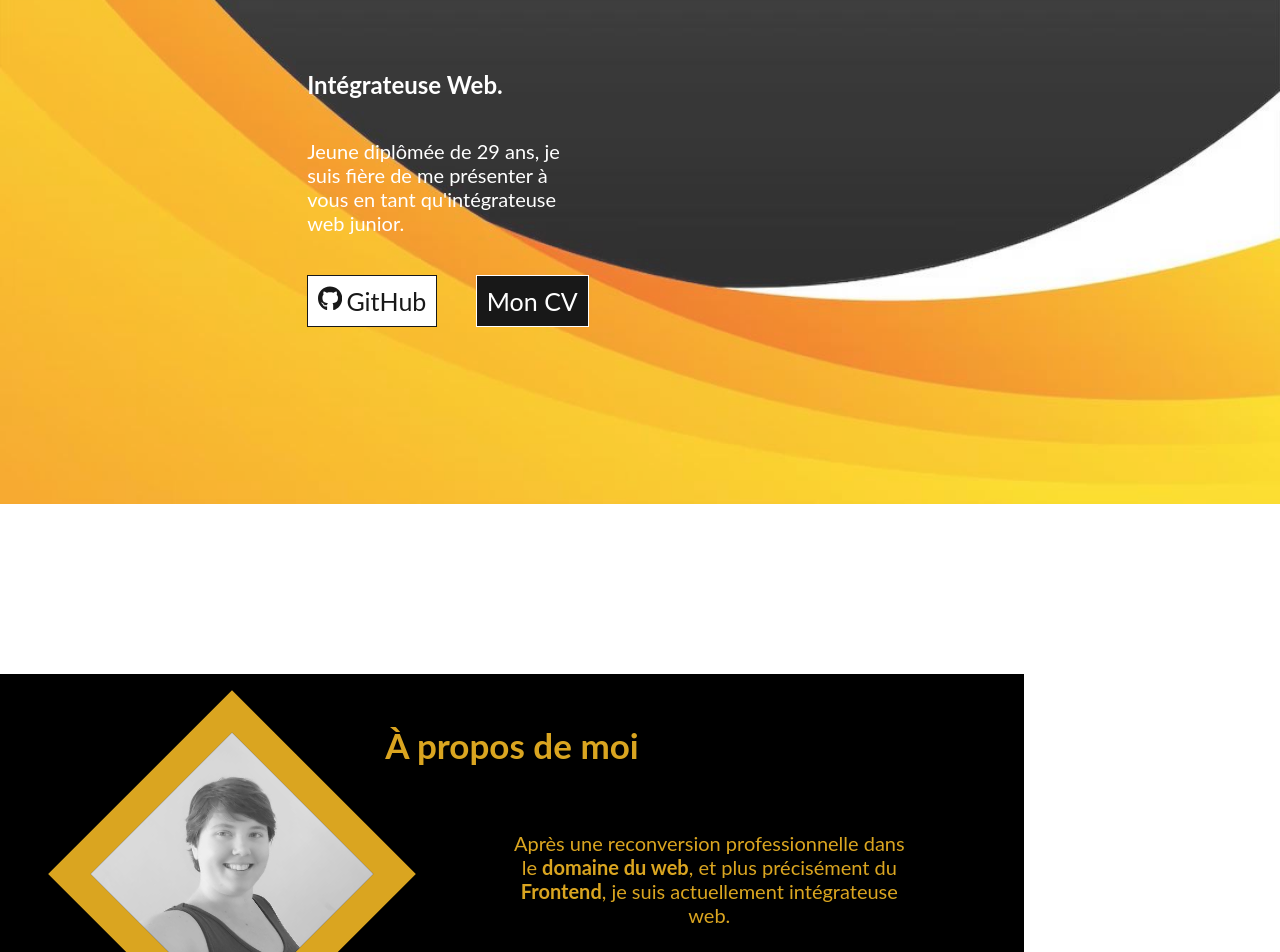
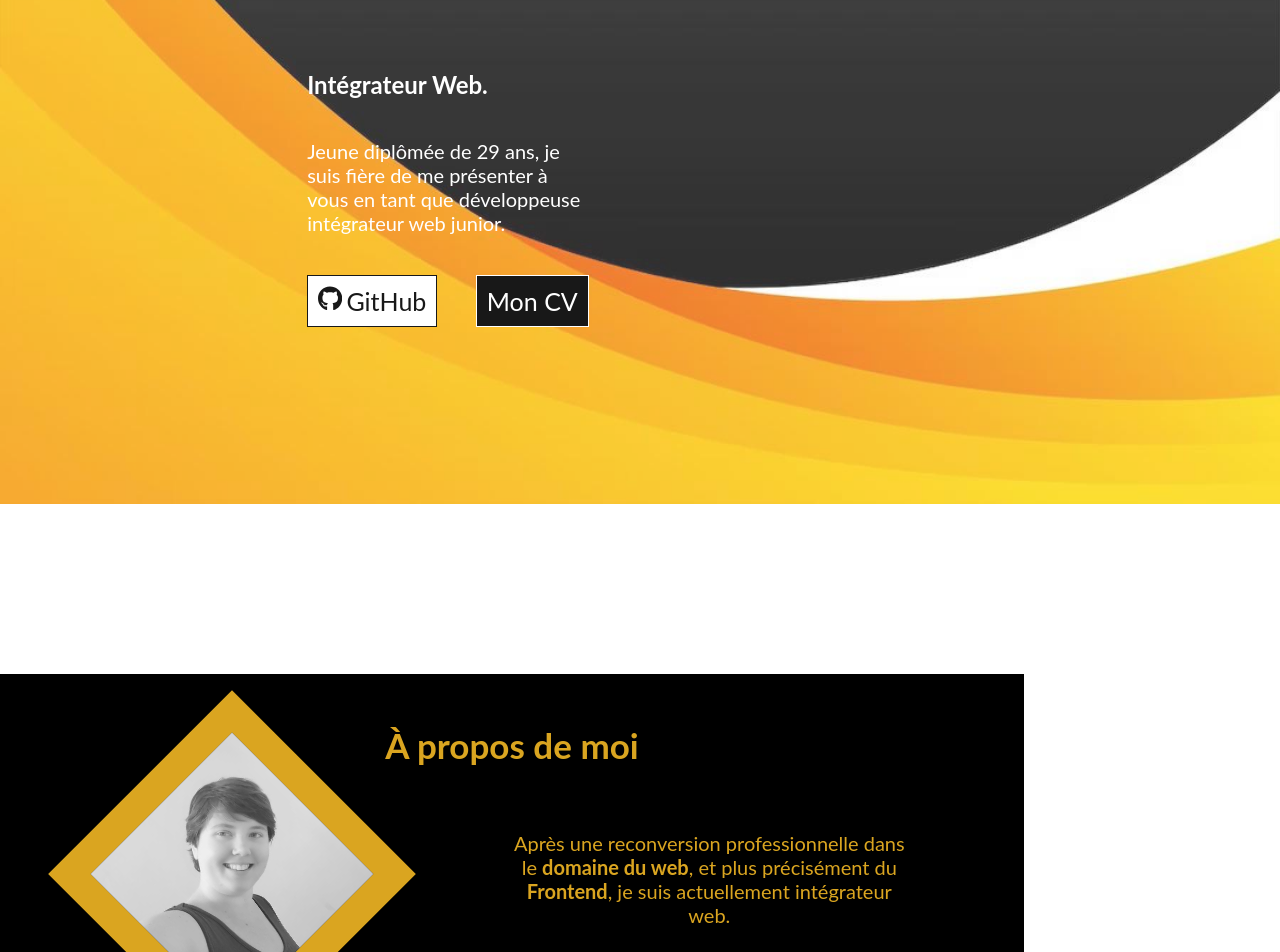
Before and after one commit to Boullay/Portfolio, a React (Create React App) app: page / in a window 1280 px wide. Shown: the part 380-1332 px from the top of the page. Built offline with nearby package versions, Linux system fonts and the light colour scheme.

Commit message:
CorrectionText

```diff
--- a/src/containers/Home.jsx
+++ b/src/containers/Home.jsx
@@ -9,8 +9,8 @@ function Home() {
             <img src="/images/banniere-jaune-noir.jpg" alt="bannière jaune et noir" className="banniere" />
             <div className="Presentation">
                 <h1>Louison<br />Colin</h1>
-                <h2>Intégrateuse Web.</h2>
-                <p className="text-presentation">Jeune diplômée de 29 ans, je suis fière de me présenter à vous en tant qu'intégrateuse web junior.</p>
+                <h2>Intégrateur Web.</h2>
+                <p className="text-presentation">Jeune diplômée de 29 ans, je suis fière de me présenter à vous en tant que développeuse intégrateur web junior.</p>
                 <div className="Bnt_container">
                 <a href="https://github.com/Boullay" className="bnt-Git"><IconGit />GitHub</a>
                 <a href="/Documents/Louison_Colin_CV.pdf" className="bnt-Git bnt-CV">Mon CV</a>
@@ -25,7 +25,7 @@ function Home() {
                         <img src="/images/Portrait-min.jpg" alt="Portrait de Louison Colin" className="Portrait" />
                     </div>
                     <div>
-                        <p className="text-position _text">Après une reconversion professionnelle dans le <strong>domaine du web</strong>, et plus précisément du <strong>Frontend</strong>, je suis actuellement intégrateuse web.</p>
+                        <p className="text-position _text">Après une reconversion professionnelle dans le <strong>domaine du web</strong>, et plus précisément du <strong>Frontend</strong>, je suis actuellement intégrateur web.</p>
                         <p className="text-position _text">Grâce à ma formation en ligne, j'ai acquis les compétences nécessaires à la réalisation d'un <strong>site web en HTML5/CSS3</strong> ou d'une <strong>application en React</strong>.  Et j'ai hâte de démarrer cette nouvelle aventure avec vous.</p>
                     </div>
                 </div>
--- a/src/css/main.css
+++ b/src/css/main.css
@@ -133,7 +133,7 @@ h1 {
     margin: 170px 0;
     color: var(--main-color);
     width: 80%;
-    height: 450px;
+    height: 45 0px;
 }
 .Block_portrait {
     display: flex;
```
